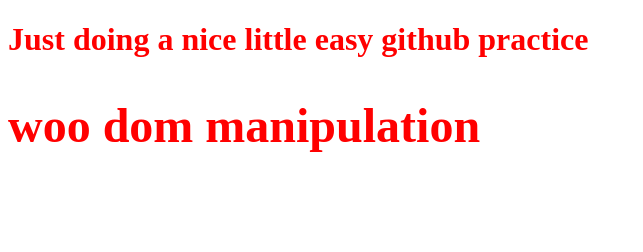
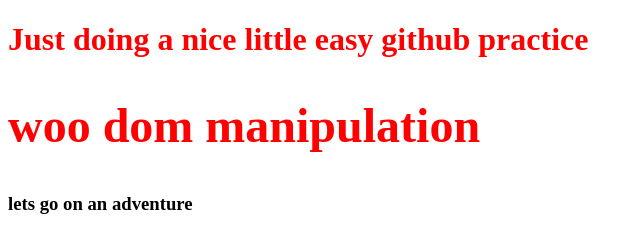
Before and after one commit to Rhardin378/githubDemo, a plain HTML site: page root/index.html in a window 1280 px wide. Shown: the whole page, without its empty margins (0-643 px from the left). Drawn offline with Linux system fonts and the light colour scheme.

Commit message:
added content on adventure branch

```diff
--- a/root/index.html
+++ b/root/index.html
@@ -9,6 +9,8 @@
 </head>
 <body>
     <h1>Just doing a nice little easy github practice</h1>
+
+    <h3>lets go on an adventure</h3>
     <script src="./js/app.js"></script>
 </body>
 </html>
```
